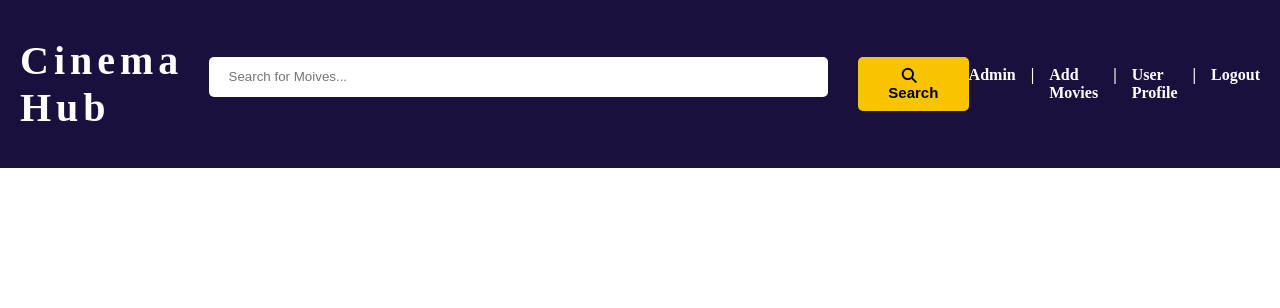
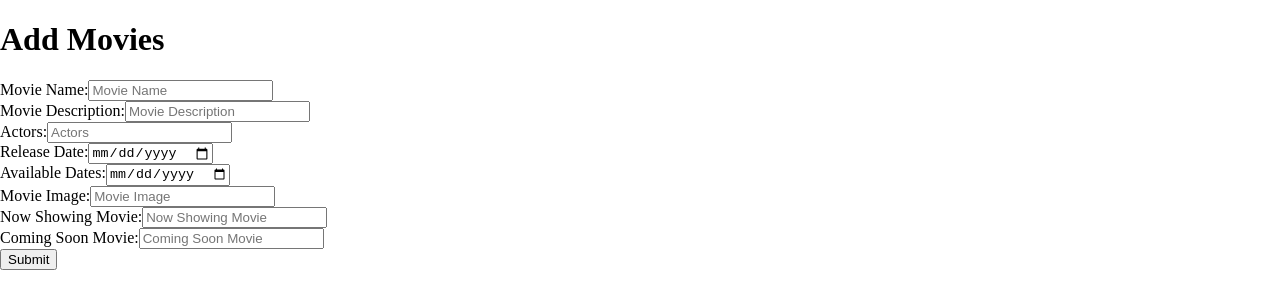
Before and after one commit to sachithrakalani/PUSL3120-Full-Stack-Developmen-FE, a React (Vite) app: page /admindashboard in a window 1280 px wide. Shown: the top 308 px of the page. Built offline with nearby package versions, Linux system fonts and the light colour scheme.

Commit message:
Create add movie page

```diff
--- a/src/App.jsx
+++ b/src/App.jsx
@@ -14,6 +14,7 @@ import SeatBookingPage from "./Components/SeatBookingPage";
 import SignInAdminAndUserPage from "./Components/SignInAdminandUser";
 import SignUpAdminAndUserPage from "./Components/SignUpAdminAndUser";
 import AdminDashboard from "./Components/AdminDashboard";
+import AddMoviesPage from "./Components/AddMoviesPage";
 
 const carouselData = [
   { src: image1, alt: "1st image" },
@@ -35,7 +36,8 @@ function App() {
      {/* <SeatBookingPage /> */}
      {/* <SignInAdminAndUserPage /> */}
      {/* <SignUpAdminAndUserPage /> */}
-     <AdminDashboard/>
+     {/* <AdminDashboard/> */}
+     <AddMoviesPage />
     </div>
   )
 }
--- /dev/null
+++ b/src/Components/AddMoviesPage.jsx
@@ -0,0 +1,73 @@
+export default function AddMoviesPage() {
+  return (
+    <div>
+      <div>
+        <div>
+          <h1 >Add Movies</h1>
+          <form >
+            <div >
+              <label>Movie Name:</label>
+              <input
+                id="movieName"
+
+                placeholder="Movie Name"
+              />
+            </div>
+            <div >
+              <label >Movie Description:</label>
+              <input
+                id="movieDescription"
+
+                placeholder="Movie Description"
+              />
+            </div>
+            <div >
+              <label >Actors:</label>
+              <input id="actors" placeholder="Actors" />
+            </div>
+            <div>
+              <label >Release Date:</label>
+              <input
+                id="releaseDate"
+                placeholder="Release Date"
+                type="date"
+              />
+            </div>
+            <div >
+              <label >Available Dates:</label>
+              <input
+                id="availableDates"
+                placeholder="Available Dates"
+                type="date"
+              />
+            </div>
+            <div >
+              <label >Movie Image:</label>
+              <input
+                id="movieImage"
+                placeholder="Movie Image"
+              />
+            </div>
+            <div >
+              <label >Now Showing Movie:</label>
+              <input
+                id="nowShowing"
+                placeholder="Now Showing Movie"
+              />
+            </div>
+            <div >
+              <label >Coming Soon Movie:</label>
+              <input
+                id="comingSoon"
+                placeholder="Coming Soon Movie"
+              />
+            </div>
+            <button type="submit">
+              Submit
+            </button>
+          </form>
+        </div>
+      </div>
+    </div>
+  );
+}
```
